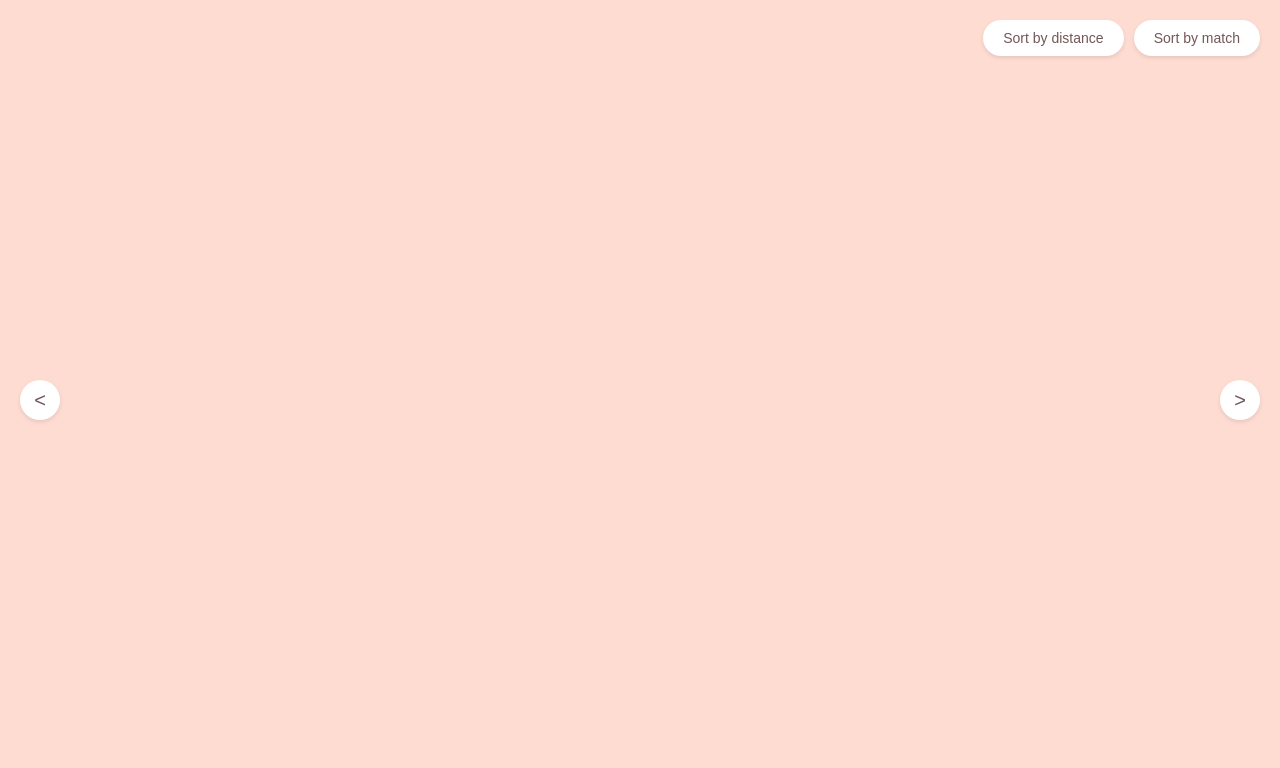
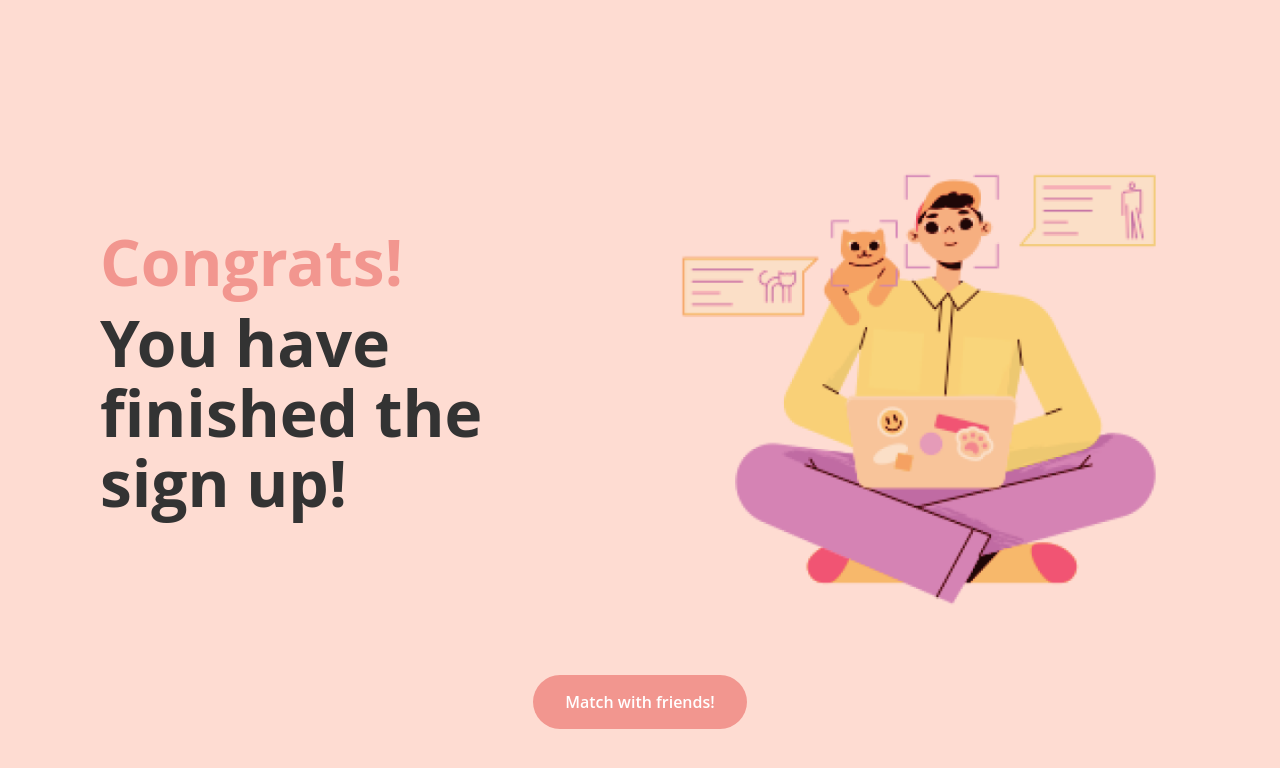
Before and after one commit to Sunzhuofan-Apple/petpals, a React (Create React App) app: page /Matching in a window 1280 px wide. Shown: the top 768 px of the page. Built offline with nearby package versions, Linux system fonts and the light colour scheme; no server answers.

Commit message:
add loading views

```diff
--- /dev/null
+++ b/src/components/Loading.js
@@ -0,0 +1,31 @@
+import React from 'react';
+
+const Loading = () => {
+  const spinnerStyle = {
+    fontSize: '40px',
+    animation: 'spin 1s linear infinite',
+  };
+
+  return (
+    <div style={{ display: 'flex', justifyContent: 'center', alignItems: 'center', height: '100vh' }}>
+      <div style={spinnerStyle}>🐾</div>
+      <style>
+        {`
+          @keyframes spin {
+            0% {
+              transform: rotate(0deg) scale(2);
+            }
+            50% {
+              transform: rotate(180deg) scale(2.5);
+            }
+            100% {
+              transform: rotate(360deg) scale(2);
+            }
+          }
+        `}
+      </style>
+    </div>
+  );
+};
+
+export default Loading;
--- a/src/components/Matching.js
+++ b/src/components/Matching.js
@@ -1,5 +1,8 @@
 import React, { useState, useEffect } from "react";
 import "../styles/Matching.css";
+import getCSRFToken from './getCSRFToken';
+import Loading from './Loading';
+import Transition from './Transition';
 
 export const Matching = () => {
     const [currentIndex, setCurrentIndex] = useState(0);
@@ -7,6 +10,11 @@ export const Matching = () => {
     const [userPet, setUserPet] = useState(null);
     const [profiles, setProfiles] = useState([]);
     const [isLoading, setIsLoading] = useState(true);
+    const [isTransitioning, setIsTransitioning] = useState(true);
+
+    const handleTransition = () => {{
+        setIsTransitioning(false);
+    }}
 
     useEffect(() => {
         const fetchData = async () => {
@@ -170,10 +178,6 @@ export const Matching = () => {
         }
 
         try {
-            const csrfToken = document.cookie
-                .split('; ')
-                .find(row => row.startsWith('csrftoken='))
-                ?.split('=')[1];
 
             const isFollowing = profiles.find(p => p.id === profileId)?.isFollowing;
             const endpoint = isFollowing ? 'unfollow-pet' : 'follow-pet';
@@ -184,7 +188,7 @@ export const Matching = () => {
                 headers: {
                     'Accept': 'application/json',
                     'Content-Type': 'application/json',
-                    'X-CSRFToken': csrfToken
+                    'X-CSRFToken': getCSRFToken(),
                 }
             });
 
@@ -212,21 +216,28 @@ export const Matching = () => {
     return (
         <div className="matching-container">
             {
-            // isLoading ? (
-            //     <div>Loading...</div>
-            // ) : !userPet ? (
-            //     <div className="no-pet-message">
-            //         <h2>Please set up your pet profile first</h2>
-            //         <button onClick={() => window.location.href = '/ProfileSignUp'}>
-            //             Set Up Profile
-            //         </button>
-            //     </div>
-            // ) : profiles.length === 0 ? (
-            //     <div className="no-matches-message">
-            //         <h2>No matches found</h2>
-            //         <p>Check back later for new potential matches!</p>
-            //     </div>
-            // ) :
+            isTransitioning ? (
+                <div className="transition-overlay">
+                <Transition onFinish={handleTransition} />
+            </div>
+            ) :
+             isLoading ? (
+                <div>
+                    <Loading />
+                </div>
+            ) : !userPet ? (
+                <div className="no-pet-message">
+                    <h2>Ple ase set up your pet profile first</h2>
+                    <button onClick={() => window.location.href = '/ProfileSignUp'}>
+                        Set Up Profile
+                    </button>
+                </div>
+            ) : profiles.length === 0 ? (
+                <div className="no-matches-message">
+                    <h2>No matches found</h2>
+                    <p>Check back later for new potential matches!</p>
+                </div>
+            ) :
             (
                 <>
                     <div className="controls">
@@ -281,7 +292,7 @@ export const Matching = () => {
                 </>
             )}
         </div>
-    );
+        );
 };
 
 export default Matching;
--- a/src/components/Transition.js
+++ b/src/components/Transition.js
@@ -2,7 +2,7 @@ import React from "react";
 import "../styles/Transition.css";
 import illustrationImage from "../assets/illustration-image.png";
 
-const Transition = () => {
+const Transition = ({ onFinish }) => {
     return (
         <div className="transition-container">
             <div className="content-wrapper">
@@ -22,7 +22,7 @@ const Transition = () => {
                         />
                     </div>
                 </div>
-                <button className="match-button">
+                <button className="match-button" onClick={onFinish}>
                     Match with friends!
                 </button>
             </div>
```
